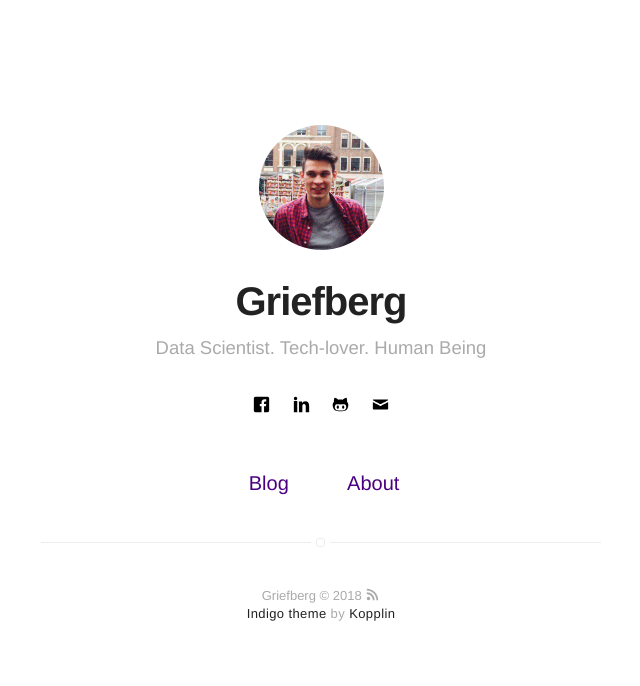
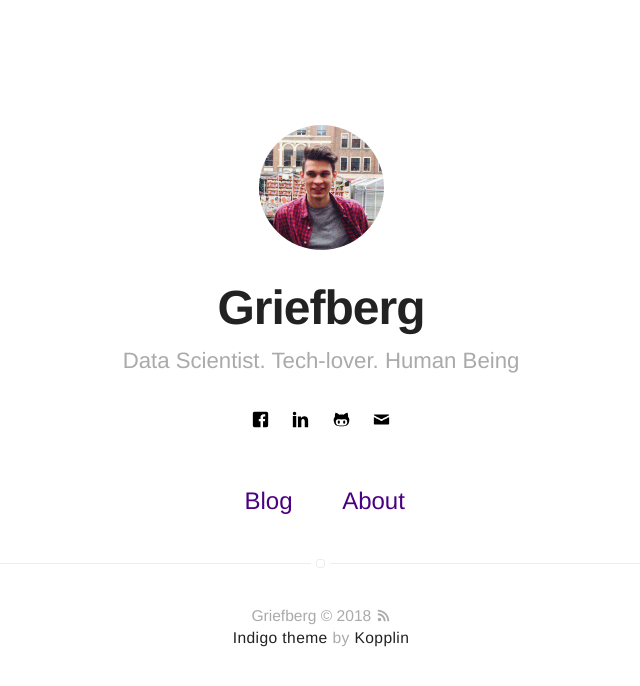
Before and after one commit to Griefberg/Griefberg.github.io, a Jekyll site: the page built from index.html, in a window 1280 px wide. Shown: the top 686 px of the page, without its empty margins (319-959 px from the left). Built offline with Jekyll 4.4.1, drawn with Linux system fonts in a browser that asks for light colours.

Commit message:
change config + layout

```diff
--- a/Gemfile
+++ b/Gemfile
@@ -1,2 +1,3 @@
 source 'https://rubygems.org'
 gem 'github-pages', group: :jekyll_plugins
+gem 'kramdown'
--- a/_config.yml
+++ b/_config.yml
@@ -22,7 +22,7 @@ url: https://griefberg.github.io
 permalink: /:title/
 
 # To enable google analytics, supply your token below
-# analytics-google: 'UA-MYANALYTICS'
+analytics-google: 'UA-109226469-1'
 
 # To enable piwik tracking, supply your url & site ID below
 # analytics-piwik-url: 'piwik.my-host.com'
@@ -63,7 +63,7 @@ authors:
 # do you want a larger site? change the option below
 # options: [normal, large] | default: normal
 # normal = 560px / large = 810px
-width: normal
+width: large   # doesn't work; hardcode "large" in a body in default.html
 
 # if you don't need pagination, comment the *paginate* configs below
 # paginate: 5
@@ -94,11 +94,27 @@ show-author: true
 # do you want some animations?
 animation: true
 
+# select markdown
+markdown: kramdown
+
+kramdown:
+  auto_ids: true
+  input: GFM
+  toc_levels: 1..6
+  smart_quotes: lsquo,rsquo,ldquo,rdquo
+  enable_coderay: false
+
+datatable: true
+
 gems:
   - jekyll-seo-tag
   - jekyll-gist
   - jekyll-feed
   - jemoji
 
+sass:
+  sass_dir: _sass
+  style: compressed # Possible values -> nested / expanded / compact / compressed
+
 #jekyll-mentions:
 #    base_url: https://github.com
--- a/_layouts/default.html
+++ b/_layouts/default.html
@@ -17,7 +17,7 @@ layout: compress
     {% include favicon.html %}
 
     <link rel="canonical" href="{{ site.url }}{{ page.url | replace:'index.html','' }}">
-    <link rel="alternate" type="application/rss+xml" title="{{ site.title }}" href="{{ site.url }}{{ "/feed.xml" }}" />
+    <link rel="alternate" type="application/rss+xml" title="{{ site.title }}" href="{{ site.url }}{{ '/feed.xml' }}" />
 
     <style>
     {% capture scss_sheet %}{% include style.scss %}{% endcapture %}
@@ -27,7 +27,7 @@ layout: compress
 </head>
 <body>
 
-    <div class="wrapper-{% if site.width == "normal" %}normal{% elsif site.width == "large" %}large{% endif %}">
+    <div class="wrapper-large">
         {% if page.tag %}
             <div class="post">
         {% else %}
@@ -46,5 +46,6 @@ layout: compress
 
     {% include analytics-google.html %}
 
+
 </body>
 </html>
--- a/_layouts/page.html
+++ b/_layouts/page.html
@@ -6,3 +6,30 @@ layout: default
 {{content}}
 
 {% include footer.html %}
+
+<!-- mathjax config similar to math.stackexchange -->
+<script type="text/x-mathjax-config">
+    MathJax.Hub.Config({
+      jax: ["input/TeX", "output/HTML-CSS"],
+      tex2jax: {
+        inlineMath: [ ['$$', '$$'] ],
+        displayMath: [ ['$$$', '$$$']],
+        processEscapes: true,
+        skipTags: ['script', 'noscript', 'style', 'textarea', 'pre', 'code']
+      },
+      messageStyle: "none",
+      "HTML-CSS" : {
+        availableFonts : ["TeX"],
+        preferredFont : "TeX",
+        webFont : "TeX",
+        imageFont : null,
+        scale: 76
+    },
+      TeX: {
+        extensions: ["AMSmath.js", "AMSsymbols.js"]
+}
+    });
+</script>
+<script type="text/javascript" async
+  src="https://cdnjs.cloudflare.com/ajax/libs/mathjax/2.7.1/MathJax.js?config=TeX-AMS-MML_HTMLorMML"">
+</script>
--- a/_layouts/post.html
+++ b/_layouts/post.html
@@ -25,12 +25,12 @@ layout: page
 
 {% if site.post-advance-links contains page.category %}
     <div class="blog-navigation">
-        {% if page.previous.url %}
+        {% if page.previous.url and page.previous.hidden == false %}
             <a class="prev" href="{{ site.url }}{{ page.previous.url }}">&laquo; {{ page.previous.title }}</a>
         {% else %}
             <a class="prev"></a>
         {% endif %}
-        {% if page.next.url %}
+        {% if page.next.url and page.next.hidden == false %}
             <a class="next" href="{{ site.url }}{{ page.next.url }}">{{ page.next.title }} &raquo;</a>
         {% endif %}
     </div>
--- a/_sass/base/general.sass
+++ b/_sass/base/general.sass
@@ -1,133 +1,173 @@
 body, html
-	font-size: 62.5%
+  font-size: 75%
 
 body
-	line-height: 1
-	font: 16px $fontSans
-	color: $alpha
+  line-height: 1.5
+  font: 18px $fontSans
+  color: $alpha
 
 h1, h2, h3, h4
-	font-family: $fontSans
-	color: $beta
-	-webkit-font-smoothing: antialiased
-	text-rendering: optimizeLegibility
+  font-family: $fontSans
+  color: $beta
+  -webkit-font-smoothing: antialiased
+  text-rendering: optimizeLegibility
 
 h1
-	font-size: 3rem
-	letter-spacing: -1px
-	color: $beta
-	font-weight: 700
+  font-size: 3rem
+  letter-spacing: -1px
+  color: $beta
+  font-weight: 700
 
 h2
-	font-size: 2.2rem
+  font-size: 2.2rem
 
 h3
-	font-size: 2rem
+  font-size: 2rem
 
 h4
-	font-size: 1.6rem
+  font-size: 1.6rem
 
 a
-	color: $delta
-	text-decoration: underline
+  color: $delta
+  text-decoration: underline
 
 p
-	line-height: 1.7
-	color: $alpha
-	font-weight: 300
-	margin-bottom: 20px
-	letter-spacing: 0.4px
+  line-height: 1.7
+  color: $alpha
+  font-weight: 300
+  margin-bottom: 20px
+  letter-spacing: 0.4px
 
-	@media #{$mobile}
-		letter-spacing: 0.2px
+  @media #{$mobile}
+    letter-spacing: 0.2px
 
 strong
-	font-weight: 400
-	color: #000
+  font-weight: 400
+  color: #000
 
 ul,
 ol
-	li
-		line-height: 2.4rem
-		font-weight: 300
-		color: $alpha
+  li
+    line-height: 2.4rem
+    font-weight: 300
+    color: $alpha
 
 img,
 pre,
 iframe
-	max-width: 100%
+  max-width: 100%
 
 img,
 pre
-	border-radius: 4px
+  border-radius: 4px
 
 figcaption
-	position: relative
-	top: -20px
-	left: 0
-	right: 0
-	margin: 0 auto
-	width: 100%
-	text-align: center
-	font-size: 1.3rem
-	color: $gama
-	font-weight: 300
+  position: relative
+  top: -20px
+  left: 0
+  right: 0
+  margin: 0 auto
+  width: 100%
+  text-align: center
+  font-size: 1.3rem
+  color: $gama
+  font-weight: 300
 
-	@media #{$mobile}
-		font-size: 1.2rem
+  @media #{$mobile}
+    font-size: 1.2rem
 
 blockquote
-	padding-left: 15px
-	border-left: 3px solid #eee
+  padding-left: 15px
+  border-left: 3px solid #eee
 
 hr
-	border: none
-	height: 1px
-	margin: 40px auto
-	background: #eee
-	width: 100%
+  border: none
+  height: 1px
+  margin: 40px auto
+  background: #eee
+  width: 100%
 
 figure.highlight
-	width: 100%
-	margin: 0
+  width: 100%
+  margin: 0
 
 code,
 tt
-	padding: 1px 0
-	font-family: $fontMonospace
-	font-size: 12px
-	line-height: 20px
-	background: #fff
-	border-radius: 2px
-	border-radius: 2px
+  padding: 1px 0
+  font-family: $fontMonospace
+  font-size: 12px
+  line-height: 20px
+  background: #fff
+  border-radius: 2px
 
 pre
-	box-sizing: border-box
-	margin: 0 0 1.75em 0
-	width: 100%
-	padding: 5px 10px
-	font-family: $fontMonospace
-	font-size: 1.2rem
-	line-height: 2rem
-	overflow: auto
-	background: #fff
-	border: 1px solid $epsilon
-	border-radius: 2px
+  box-sizing: border-box
+  margin: 0 0 1.75em 0
+  width: 100%
+  padding: 5px 10px
+  font-family: $fontMonospace
+  font-size: 1.2rem
+  line-height: 2rem
+  overflow: auto
+  background: #fff
+  border: 1px solid $epsilon
+  border-radius: 2px
+
+table
+  border-collapse: collapse
+  margin: 0 auto // 0.75rem 0
+  width: 100%
+  line-height: 2
+  font: 18px $fontSans
+  font-weight: 300
+
+  thead
+    display: table-header-group
+    border-color: inherit
+
+  tbody
+    display: table-row-group
+    vertical-align: middle
+    border-color: inherit
+    tr:nth-child(odd)
+      background-color: #f2f2f2
+
+  tr
+    display: table-row
+    vertical-align: inherit
+
+  td
+    border-bottom: #ededed
+    padding: 0.75rem
+
+  tr, td, th
+    vertical-align: middle
+    border: 1px solid #ededed
+    text-align: left
+
+  th
+    border-bottom: 1px solid #ededed
+    font-weight: 600
+    padding: 0.75rem
+    text-align: left
+
+
+
 
 .wrapper-normal,
 .wrapper-large
-	height: 100%
-	width: 96%
-	margin: 0 auto
+  height: 100%
+  width: 100%
+  margin: 0 auto
 
-	@media #{$mobile}
-		width: 88%
+  @media #{$mobile}
+    width: 88%
 
-	@media #{$tablet}
-		width: 88%
+  @media #{$tablet}
+    width: 88%
 
 .wrapper-normal
-	max-width: 560px
+  max-width: 560px
 
 .wrapper-large
-	max-width: 810px
+  max-width: 810px  // 810
```
Also changed, not shown: Gemfile.lock.
